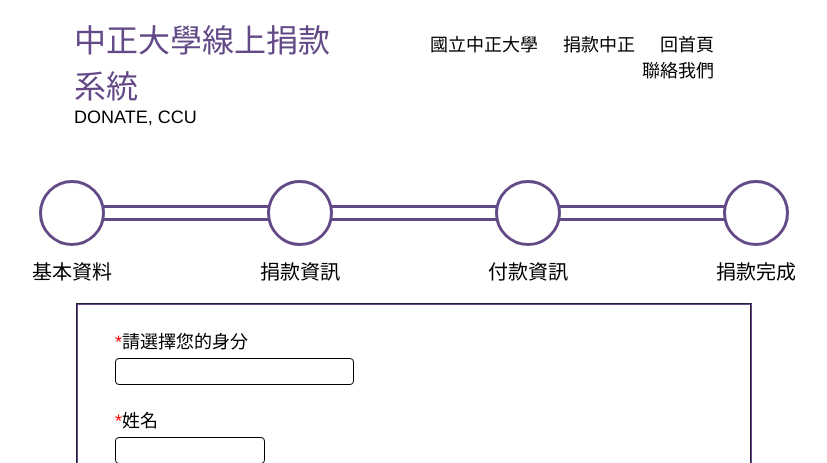
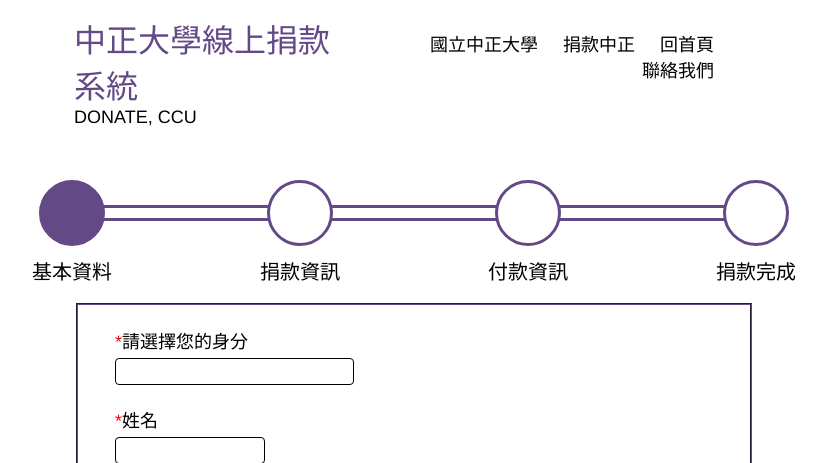
Before and after one commit to forward0606/CCU_donation, a Symfony app: template templates/hello.html.twig in a window 1280 px wide. Shown: the top 463 px of the page, without its empty margins (226-1053 px from the left). Run offline with Twig, Linux system fonts and the light colour scheme; the template is opened without the code that fills it, so the values that code supplies are empty; form fields are guessed from the names that the template uses; some libraries are stand-ins or nearby versions.

Commit message:
finish progress bar ^^

```diff
--- a/templates/hello.html.twig
+++ b/templates/hello.html.twig
@@ -29,14 +29,12 @@
 	<script src="{{ asset('progress.js') }}" type="text/javascript"></script>
 		<div class="progress_list_container">
 			<ul class="progress_list">
-				<li>基本資料</li><li>捐款資訊</li><li>付款資訊</li><li>捐款完成</li>
+				<li class="active_cir">基本資料</li>
+				<li>捐款資訊</li>
+				<li>付款資訊</li>
+				<li>捐款完成</li>
 			</ul>
-			<div id="progress-container" >
-				<div id="progress-bar" style="width: 25%;"></div>
-			</div>
 		</div>
-
-
 	</div>
 
 	<div class="form">
```
